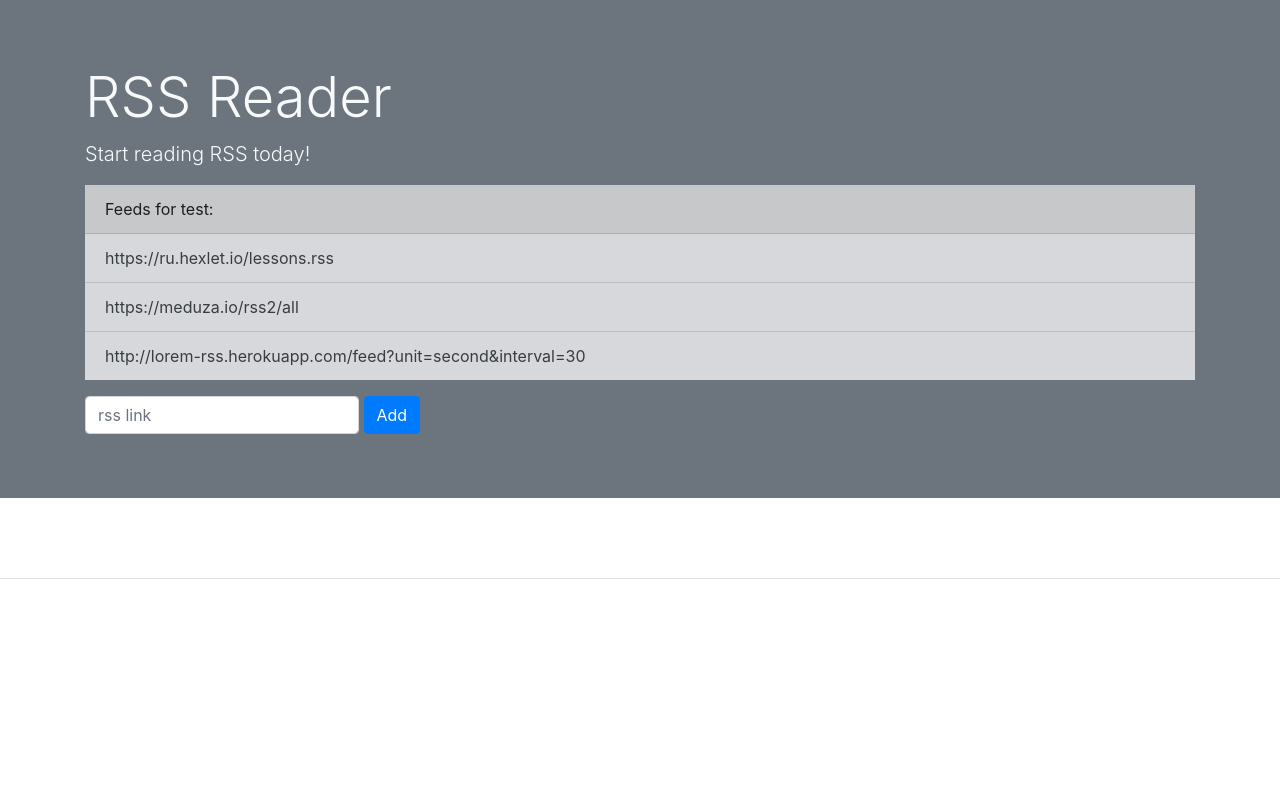
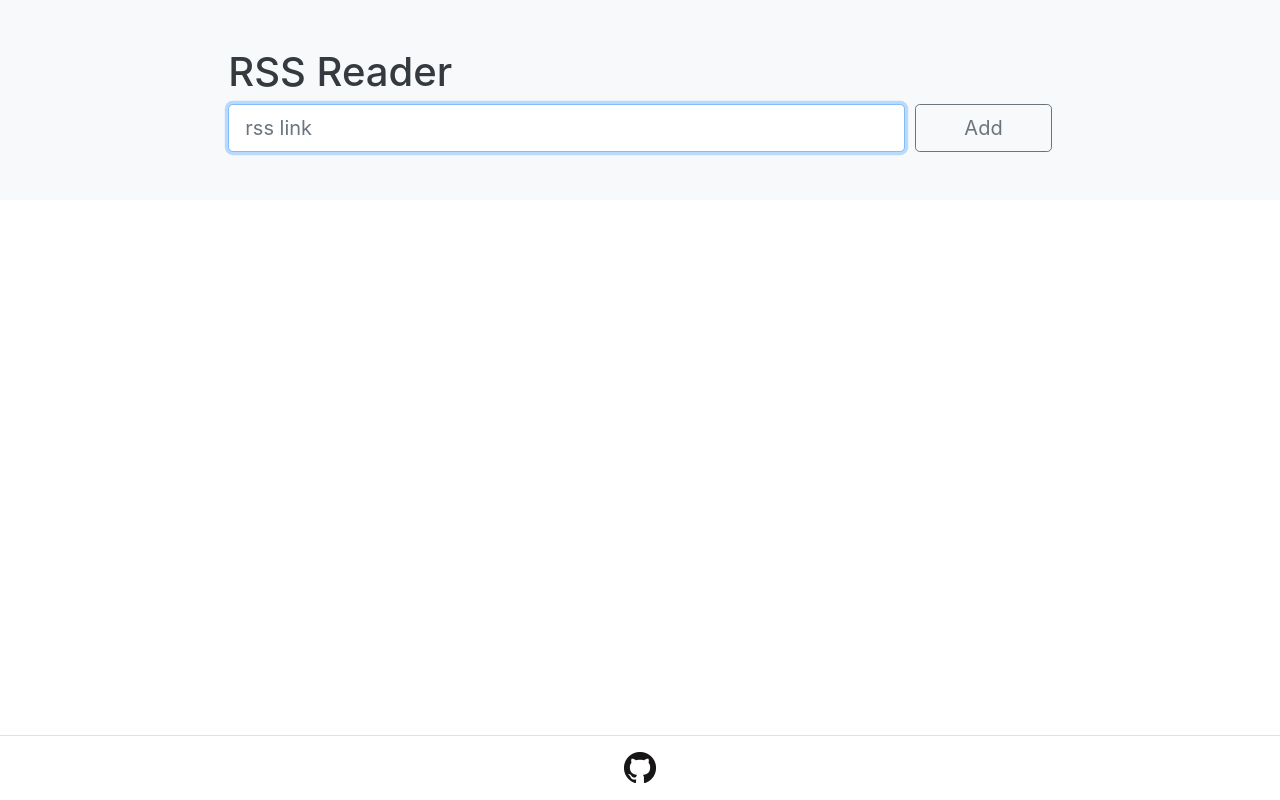
Before and after one commit to Graph1589/frontend-project-lvl3, a website built with webpack: page index.html in a window 1280 px wide. Built offline with nearby package versions, Linux system fonts and the light colour scheme; what on-change would draw is missing.

Commit message:
form refactored

```diff
--- a/index.html
+++ b/index.html
@@ -6,9 +6,10 @@
 
     <link rel="stylesheet" href="https://cdn.jsdelivr.net/npm/bootstrap@4.6.0/dist/css/bootstrap.min.css" integrity="sha384-B0vP5xmATw1+K9KRQjQERJvTumQW0nPEzvF6L/Z6nronJ3oUOFUFpCjEUQouq2+l" crossorigin="anonymous">
 
-    <title>RSS</title>
+    <title>RSS Reader</title>
   </head>
   <body class="d-flex flex-column min-vh-100">
+
     <div class="modal fade" id="exampleModal" tabindex="-1" role="dialog" aria-labelledby="exampleModalLabel" aria-hidden="true">
       <div class="modal-dialog" role="document">
         <div class="modal-content">
@@ -29,36 +30,35 @@
       </div>
     </div>
 
-    <div class="jumbotron jumbotron-fluid bg-secondary">
-      <div class = "container container-fluid">
-        <h1 class="display-4 text-light">RSS Reader</h1>
-        <p class="lead text-light">Start reading RSS today!</p>
-        <ul class="list-group list-group-flush">
-          <li class="list-group-item list-group-item-dark">Feeds for test:</li>
-          <li class="list-group-item list-group-item-secondary">https://ru.hexlet.io/lessons.rss</li>
-          <li class="list-group-item list-group-item-secondary">https://meduza.io/rss2/all</li>
-          <li class="list-group-item list-group-item-secondary">http://lorem-rss.herokuapp.com/feed?unit=second&interval=30</li>
-        </ul>
-        <form action class="rss-form form-inline mt-3" novalidate>
+    <main class="flex-grow-1">
+
+        <section class = "container-fluid pt-5 pb-5 mb-4 bg-light">
+          <div class="row">
+            <div class="col-md-10 col-lg-8 mx-auto text-dark">
+              <h1 class="display-5" >RSS Reader</h1>
+
+              <form action class="rss-form">
                 <div class="form-row">
+                  <div class="col">
+                    <input autofocus type="text" required id="url-field" class="form-control form-control-lg w-100"  placeholder="rss link">
+                  </div>
                   <div class="col-auto">
-                <input type="text" required name="url" class="form-control"  placeholder="rss link">
-                <button type="submit" class="btn btn-primary">Add</button>
+                    <button type="submit" id="submit-button" class="btn btn-light btn-outline-secondary btn-lg px-sm-5">Add</button>
                   </div>
                 </div>
               </form>
-        <div class="feedback text-danger"></div>
+              <div class="feedback text-feedback"></div>
               <div class="feedback text-success"></div>
             </div>
           </div>
-
-    <div class="container container-fluid"></div>
+        </section>
 
         <div class="container container-fluid" id="layout"></div>
-
+    </main>
+    <footer class="footer border-top py-3 mt-5">
+      <div class="container-xl">
+        <div class="text-center"><a href="https://github.com/graph1589/" target="_bllank"><img src="./src/GitHub-Mark-32px.png" alt="GitHub logo"></a></div>
       </div>
-    <footer class="footer border-top py-3 mt-5">
-
     </footer>
 
     <script src="https://code.jquery.com/jquery-3.5.1.slim.min.js" integrity="sha384-DfXdz2htPH0lsSSs5nCTpuj/zy4C+OGpamoFVy38MVBnE+IbbVYUew+OrCXaRkfj" crossorigin="anonymous"></script>
--- a/src/init.js
+++ b/src/init.js
@@ -34,9 +34,9 @@ export default () => {
 
   const proxy = 'https://hexlet-allorigins.herokuapp.com/raw?disableCache=true&url=';
 
-  const form = document.querySelector('[class="rss-form form-inline mt-3"]');
-  const submitButton = document.querySelector('[type="submit"]');
-  const urlField = document.querySelector('[name="url"]');
+  const form = document.querySelector('[class="rss-form"]');
+  const submitButton = document.querySelector('[id="submit-button"]');
+  const urlField = document.querySelector('[id="url-field"]');
 
   const feedbackSuccess = document.querySelector('[class="feedback text-success"]');
 
```
Also changed, not shown: src/GitHub-Mark-32px.png (added). Lines whose indentation alone changed are shown as unchanged.
